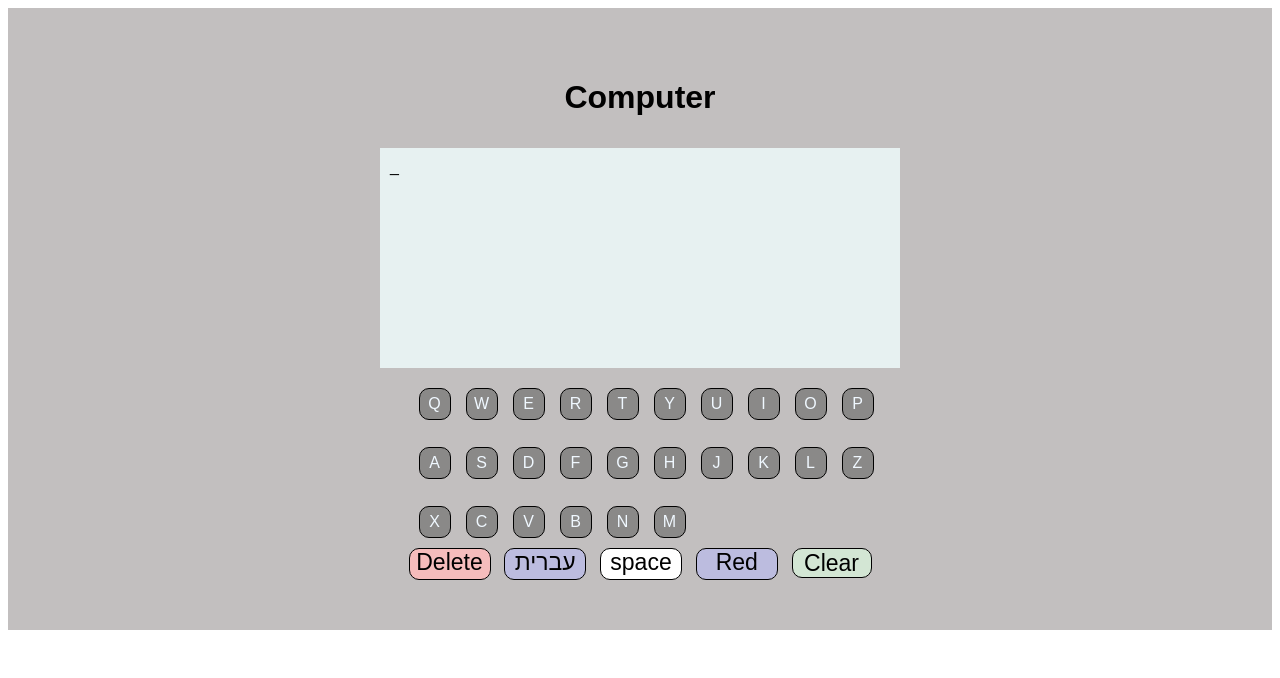
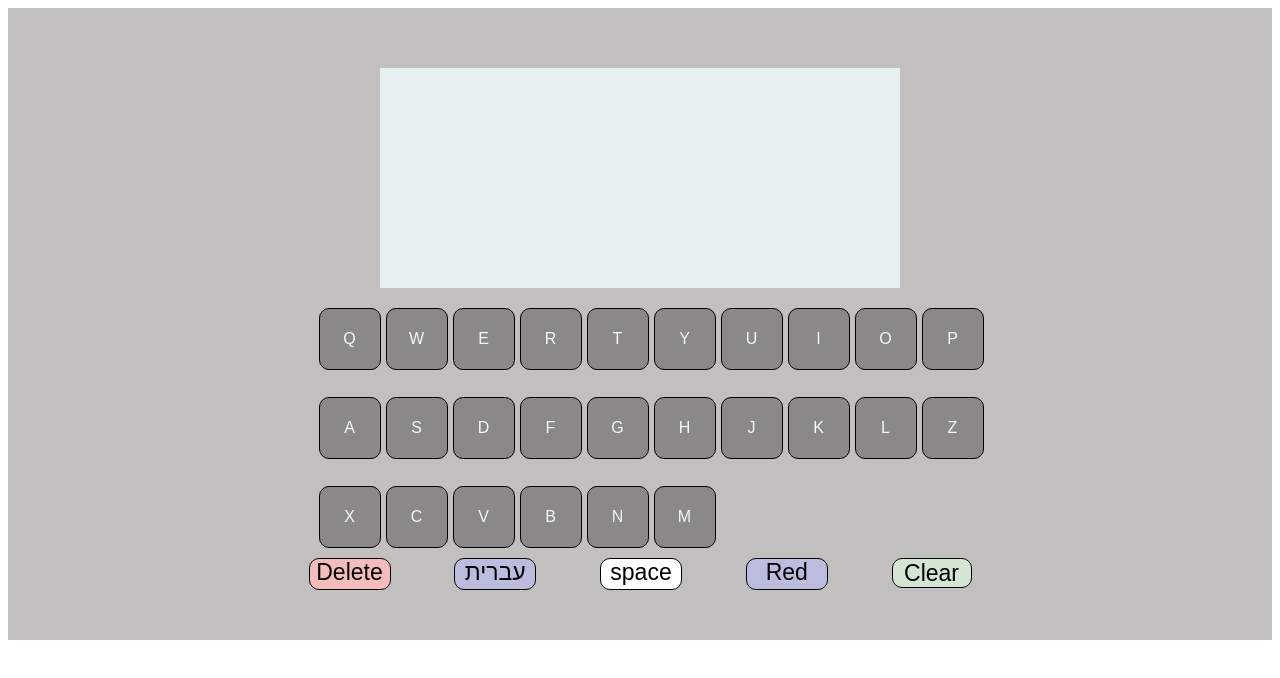
Before and after one commit to MeirVitkin/React_project, a React (Create React App) app: page / in a window 1280 px wide. Shown: the top 678 px of the page. Built offline with nearby package versions, Linux system fonts and the light colour scheme.

Commit message:
some changes

```diff
--- a/src/App2.js
+++ b/src/App2.js
@@ -7,10 +7,9 @@ import { useState } from "react";
 
 
 function App2() {
-    const dash ='_';
-    const [displayedLetters, setDisplayedLetters] = useState(dash);
+    const [displayedLetters, setDisplayedLetters] = useState('');
     const showLetter = (letter) => {
-        setDisplayedLetters(displayedLetters.slice(0, -1) + letter + dash);
+        setDisplayedLetters(displayedLetters + letter);
     };
 
     const [isRed, setIsRed] = useState(false);
--- a/src/component/computer.js
+++ b/src/component/computer.js
@@ -1,10 +1,8 @@
-import Keyboard from "./keyboard"
-import Screen from "./csreen";
+
 function Computer({child1, child2}){
 
         return(
         <main>
-            <h1>Computer</h1>
             {child1}
             {child2}
         </main>
--- a/src/index_App2.css
+++ b/src/index_App2.css
@@ -24,7 +24,7 @@ main {
 
 .keyboard {
     display: grid;
-    grid-template-columns: repeat(10, 40px);
+    grid-template-columns: repeat(10, 60px);
     gap: 7px;
 }
 
@@ -32,8 +32,8 @@ main {
     display: flex;
     flex-direction: column;
     justify-content: center;
-    width: 30px;
-    height: 30px;
+    width: 60px;
+    height: 60px;
     text-align: center;
     border: 1px solid black;
     border-radius: 10px;
```
